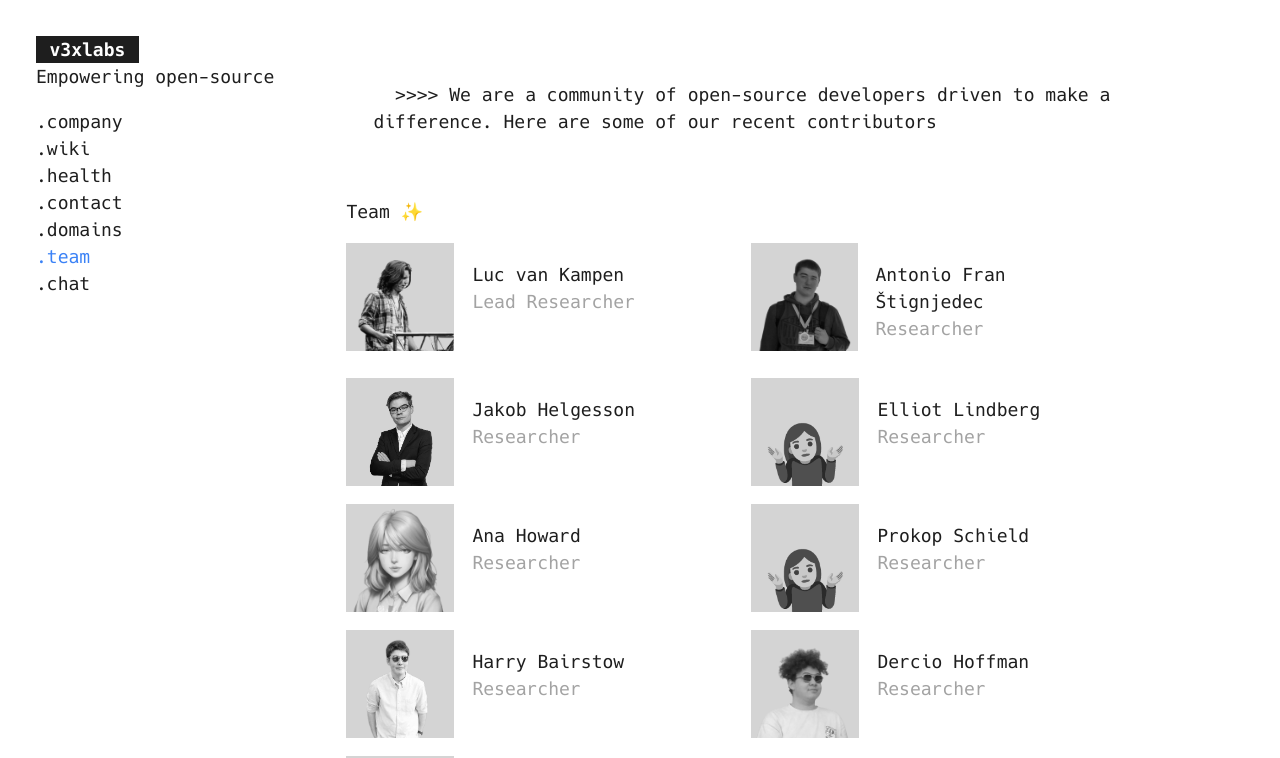
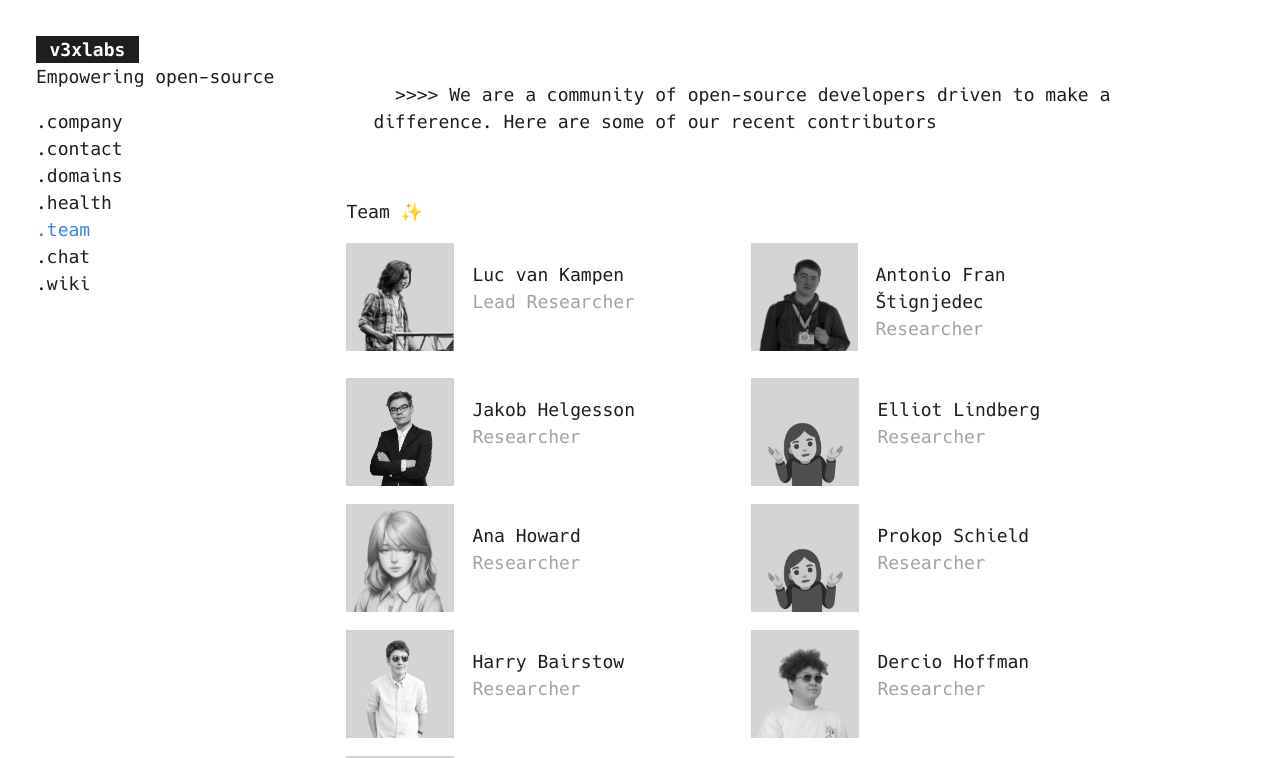
Before and after one commit to v3xlabs/v3x-team, a Next.js app: page / in a window 1280 px wide. Shown: the top 758 px of the page. Built offline with nearby package versions, Linux system fonts and the light colour scheme.

Commit message:
Update sidebar

```diff
--- a/components/Sidebar/Sidebar.tsx
+++ b/components/Sidebar/Sidebar.tsx
@@ -13,12 +13,12 @@ export const Sidebar: FC = () => {
                 <ul className="">
                     {[
                         ['.company', 'https://v3x.company'],
-                        ['.wiki', 'https://v3x.wiki'],
-                        ['.health', 'https://v3x.health'],
                         ['.contact', 'https://v3x.contact'],
                         ['.domains', 'https://v3x.domains'],
+                        ['.health', 'https://v3x.health'],
                         ['.team', 'https://v3x.team'],
                         ['.chat', 'https://v3x.chat'],
+                        ['.wiki', 'https://v3x.wiki'],
                     ].map(([label, href]) => (
                         <li key={label}>
                             <a
```
